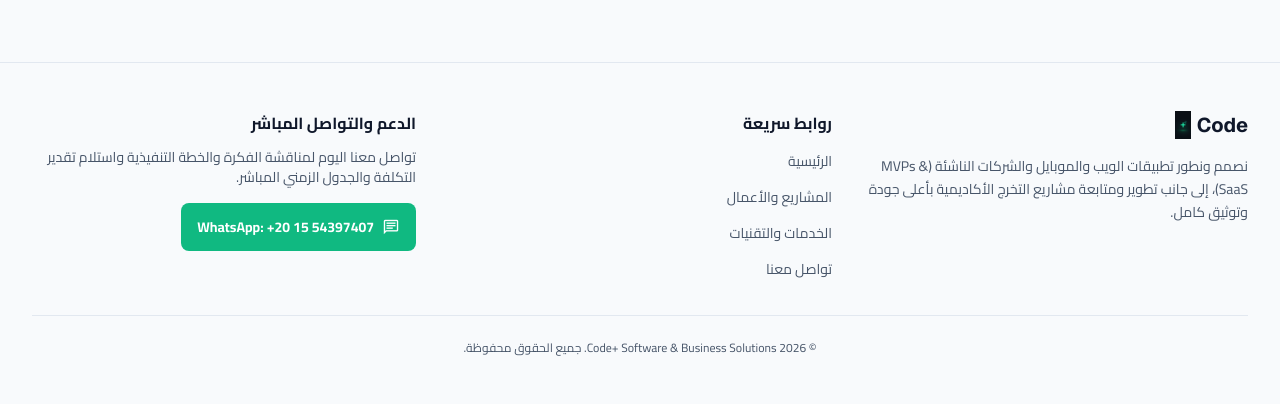
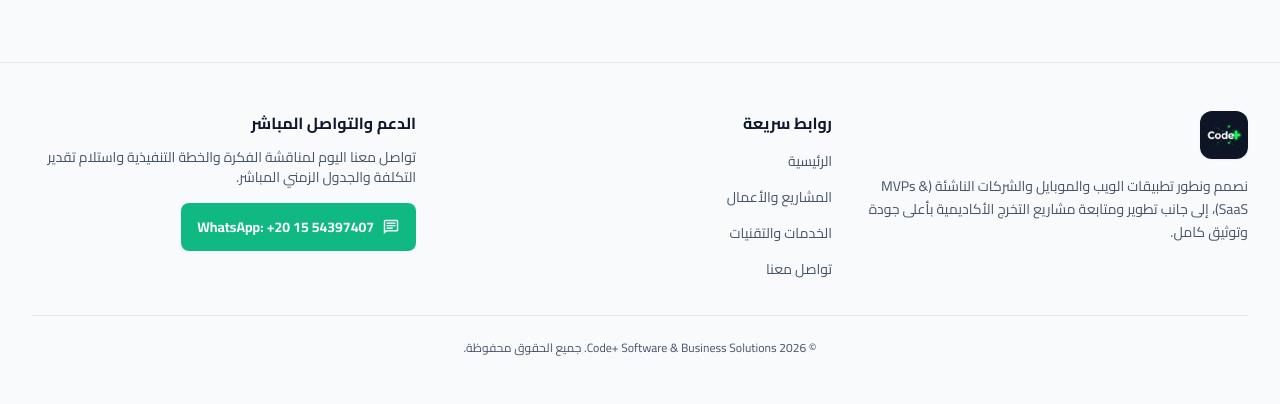
Before and after one commit to ahmedsand244/Landingpage, a Django app: page /about/ in a window 1280 px wide. Shown: the part 1397-1801 px from the top of the page. Run offline with Django 5.2, Linux system fonts and the light colour scheme; some libraries are stand-ins or nearby versions.

Commit message:
Generate and set AI ultra-clean corporate logo for Code+ with glowing green plus

```diff
--- a/templates/base.html
+++ b/templates/base.html
@@ -165,10 +165,9 @@
     <nav class="bg-surface/90 backdrop-blur-md sticky top-0 border-b border-slate-200 dark:border-white/10 shadow-sm z-50 transition-all">
         <div class="flex justify-between items-center w-full px-4 md:px-8 h-24 max-w-[1440px] mx-auto">
 
-            <!-- Brand Logo: Code + Green Glowing Pixel Plus Symbol -->
-            <a href="/" class="flex items-center gap-2 hover:opacity-90 transition-opacity min-h-[44px] group">
-                <span class="text-2xl md:text-3xl font-extrabold tracking-tight text-slate-900 dark:text-white font-geist">Code</span>
-                <img src="{% static 'images/logo.png' %}" alt="+" class="h-8 md:h-10 w-auto object-contain inline-block group-hover:scale-110 transition-transform duration-300"/>
+            <!-- Brand Logo Image -->
+            <a href="/" class="flex items-center hover:opacity-90 transition-opacity min-h-[44px] group">
+                <img src="{% static 'images/logo.png' %}" alt="Code+ Logo" class="h-14 md:h-16 w-auto object-contain rounded-2xl shadow-lg shadow-emerald-500/10 group-hover:scale-105 transition-transform duration-300"/>
             </a>
 
             <!-- Desktop Navigation Menu (4 Links) -->
@@ -260,9 +259,8 @@
     <footer class="bg-surface-container-lowest border-t border-slate-200 dark:border-white/10 py-12 px-4 md:px-8 mt-16 transition-colors w-full">
         <div class="max-w-[1440px] mx-auto grid grid-cols-1 md:grid-cols-3 gap-8">
             <div>
-                <a href="/" class="inline-flex items-center gap-1.5 mb-4 hover:opacity-90 transition-opacity">
-                    <span class="text-xl font-extrabold text-slate-900 dark:text-white font-geist">Code</span>
-                    <img src="{% static 'images/logo.png' %}" alt="+" class="h-7 w-auto object-contain inline-block"/>
+                <a href="/" class="inline-flex items-center mb-4 hover:opacity-90 transition-opacity">
+                    <img src="{% static 'images/logo.png' %}" alt="Code+ Logo" class="h-12 w-auto object-contain rounded-xl shadow-sm"/>
                 </a>
                 <p class="text-on-surface-variant text-sm leading-relaxed" x-text="t('hero_desc', 'نطور ونبني حلول البرمجيات وتطبيقات البزنس للشركات والأنشطة التجارية، إلى جانب المشاريع الأكاديمية.')"></p>
             </div>
```
Also changed, not shown: static/images/favicon.png, static/images/logo.png.
